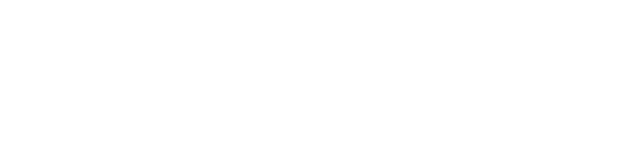
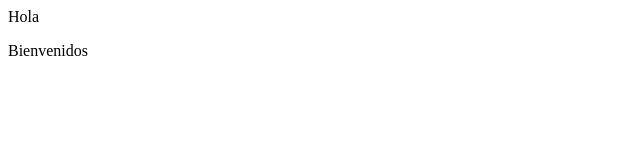
Before and after one commit to marianogallego/edifp, a plain HTML site: page index.html in a window 1280 px wide. Shown: the whole page, without its empty margins (0-640 px from the left). Drawn offline with Linux system fonts and the light colour scheme.

Commit message:
Inicio del proyecto2

```diff
--- a/index.html
+++ b/index.html
@@ -7,8 +7,8 @@
         </title>
     </head>
     <body>
-
-
+    <p>Hola</p>
+    <p>Bienvenidos</p>
 
 
 
```
